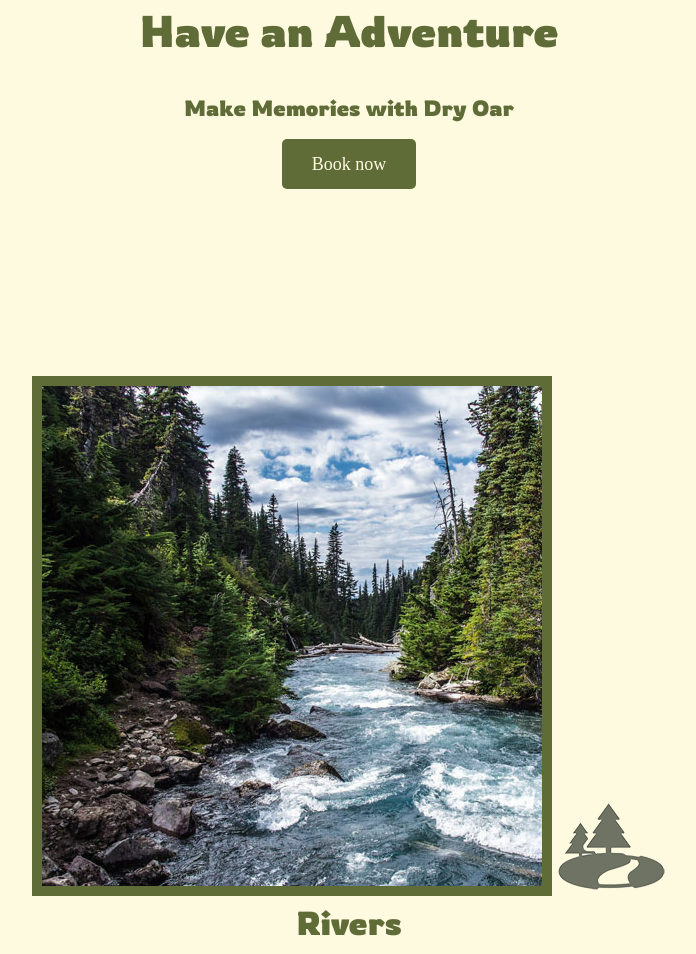
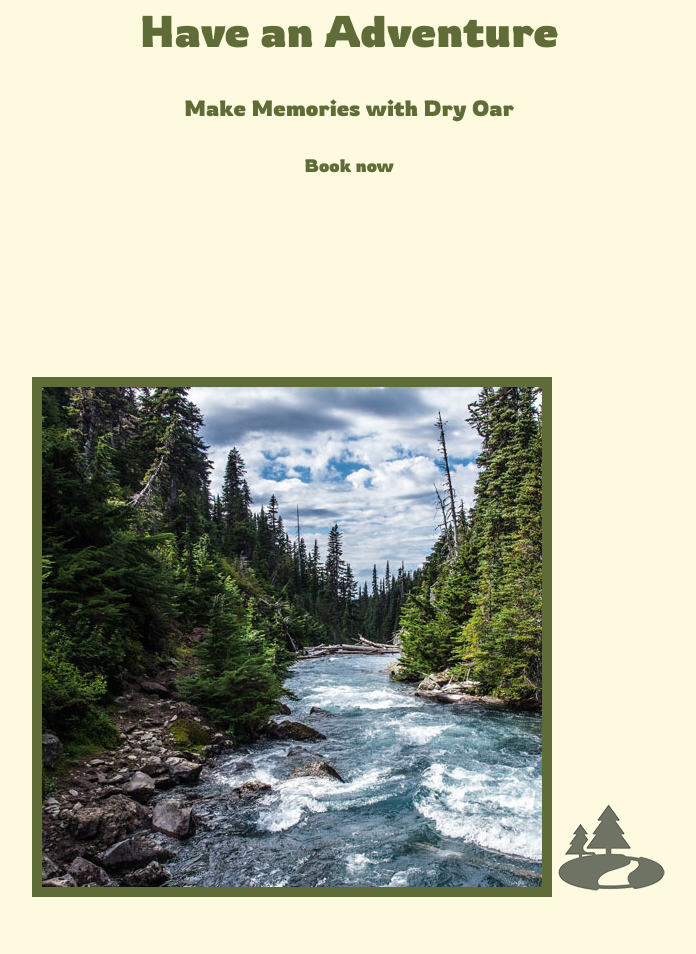
Before and after one commit to mosiahvb/wdd130, a plain HTML site: page wwr/index.html in a window 1280 px wide. Shown: the part 978-1932 px from the top of the page, without its empty margins (291-987 px from the left). Drawn offline with Linux system fonts and the light colour scheme.

Commit message:
finishing tuches

```diff
--- a/wwr/styles/style.css
+++ b/wwr/styles/style.css
@@ -8,7 +8,7 @@ content{
     margin: 0 auto;
 
 }
- #hero-msg h1, #hero-msg h4{
+ #hero-msg h1, #hero-msg{
     text-align: center;
     font-family: 'Rowdies', cursive,'Rock Salt';
 }
@@ -36,8 +36,8 @@ nav a:hover{
     background-color: #dda15e;
 }
 .book, .join{
-    background-color:#606c38 ;
-    color: #fefae0;
+    background-color:#fefae0 ;
+    color: #606c38;
     text-decoration: none;
     font-size: 18px;
     padding: 15px 30px;
@@ -80,8 +80,10 @@ nav a:hover{
 }
 h4{
     color: #606c38;
+    text-align: center;
+    font-family: 'Rowdies', cursive,'Rock Salt';
 }
-.msg h2{
+.msg {
     color: #fefae0;
     font-family: Roboto, sans-serif, 'Rock Salt';
 }
@@ -110,7 +112,10 @@ h2{
     font-family: 'Rowdies', cursive,'Rock Salt';
     color: #606c38;
     margin: 0;
+    color: #fefae0;
+    font-family: Roboto, sans-serif, 'Rock Salt';
 }
+
 #logo_link{
     padding-top: 5px;
 }
```
